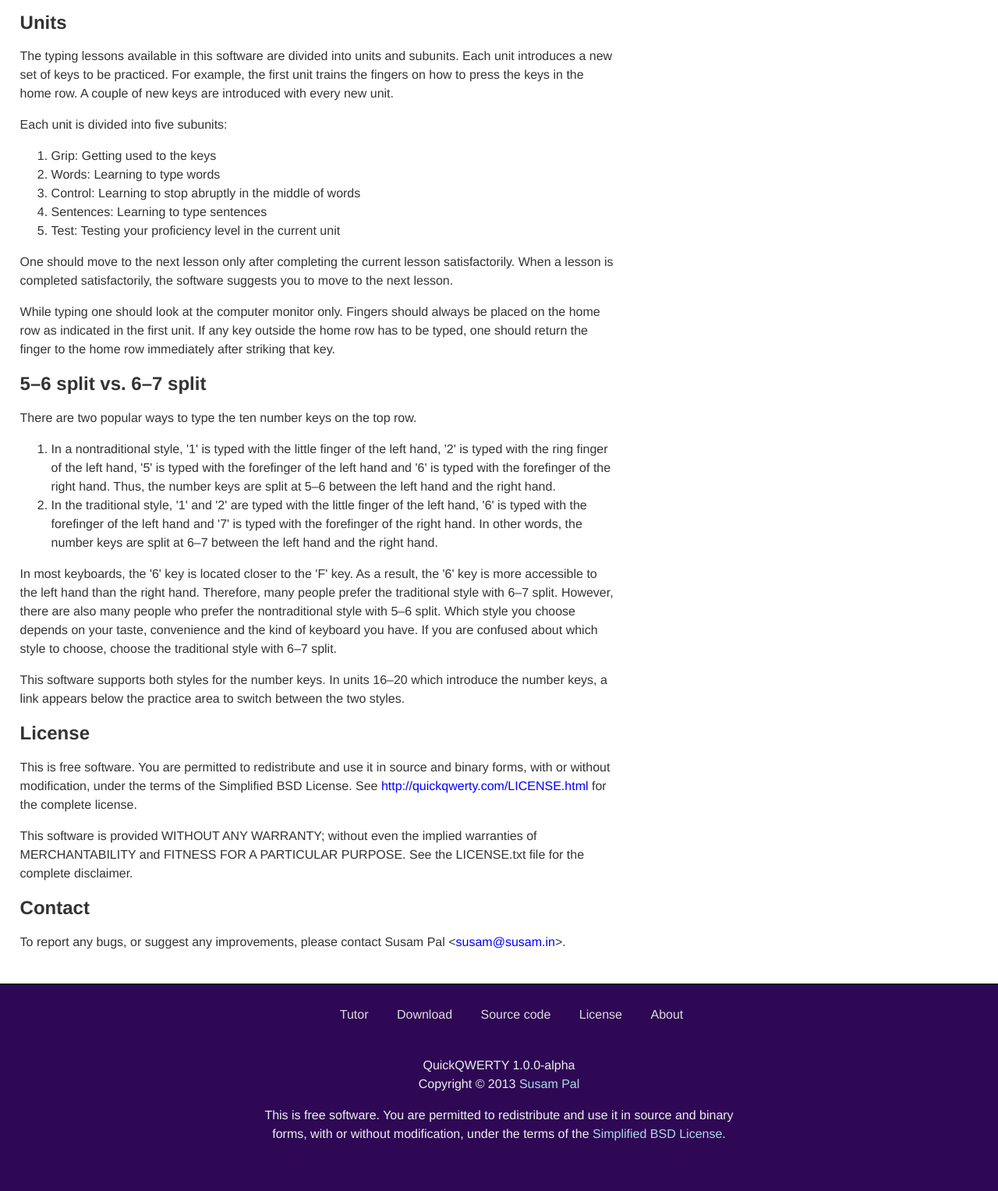
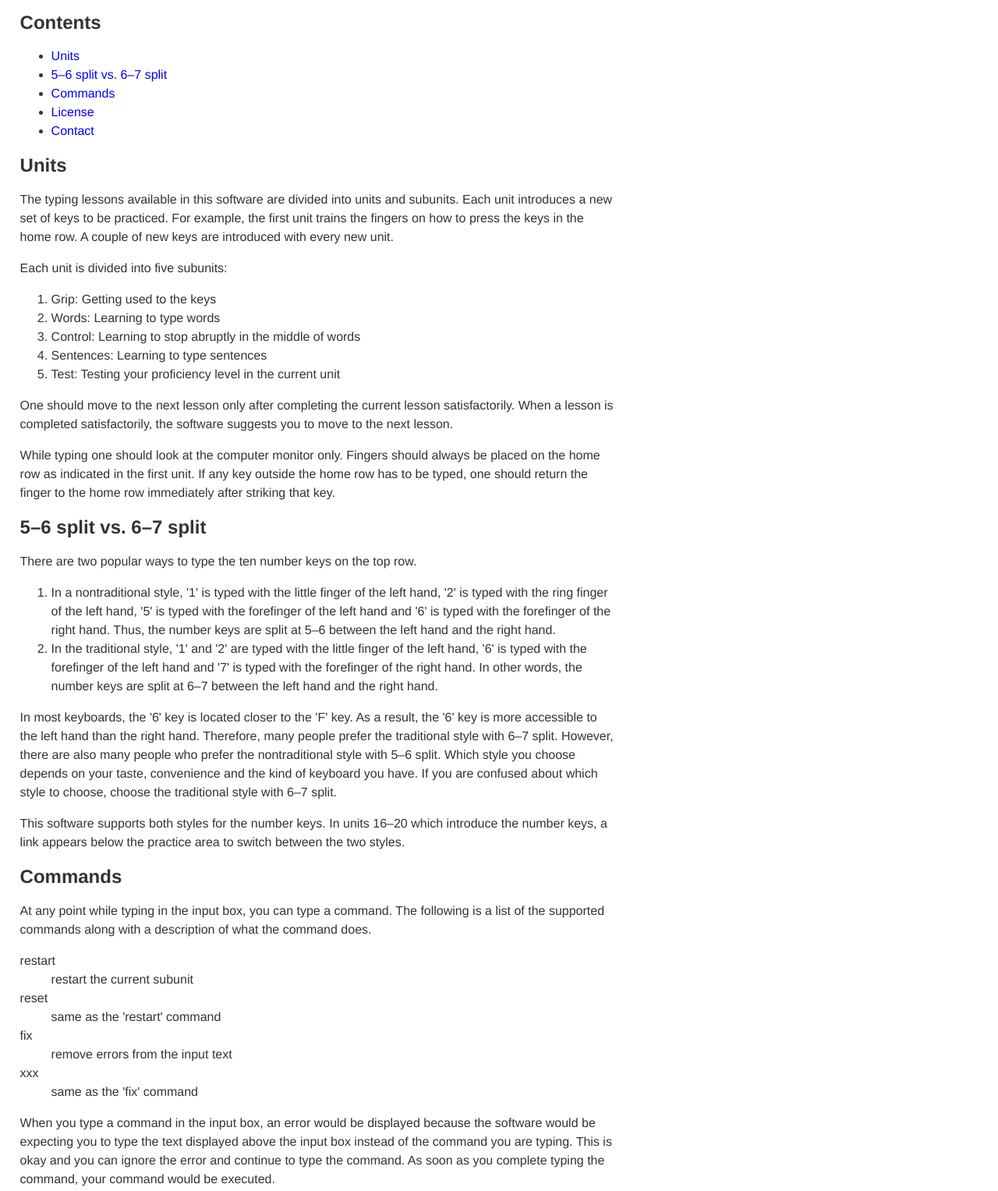
Before and after one commit to susam/quickqwerty, a plain HTML site: page README.html in a window 1280 px wide. Shown: the part 221-1748 px from the top of the page at 78% size. Drawn offline with Linux system fonts and the light colour scheme.

Commit message:
Add details about input commands in README
Edit README.html and README.md to create a new section called
'Commands' that describes the usage of the input commands.
Additionally, edit Units object and remove all occurrences of
the string 'fix' from the lessons because this is now reserved
as an input command.

```diff
--- a/README.html
+++ b/README.html
@@ -80,20 +80,25 @@ window.onload = function()
     right finger for each key.
     </p>
 
-    <h2>Units</h2>
+    <h2>Contents</h2>
+    <ul>
+        <li><a href="#units">Units</a></li>
+        <li><a href="#split">5&ndash;6 split vs. 6&ndash;7 split</a></li>
+        <li><a href="#commands">Commands</a></li>
+        <li><a href="#license">License</a></li>
+        <li><a href="#contact">Contact</a></li>
+    </ul>
 
+    <h2 id="units">Units</h2>
     <p>
     The typing lessons available in this software are divided into units
     and subunits. Each unit introduces a new set of keys to be
     practiced. For example, the first unit trains the fingers on how to
     press the keys in the home row. A couple of new keys are introduced
     with every new unit.
-    </p>
-
-    <p>
+    </p><p>
     Each unit is divided into five subunits:
     </p>
-
     <ol>
         <li>Grip: Getting used to the keys</li>
         <li>Words: Learning to type words</li>
@@ -101,22 +106,18 @@ window.onload = function()
         <li>Sentences: Learning to type sentences</li>
         <li>Test: Testing your proficiency level in the current unit</li>
     </ol>
-
     <p>
     One should move to the next lesson only after completing the current
     lesson satisfactorily. When a lesson is completed satisfactorily,
     the software suggests you to move to the next lesson.
-    </p>
-
-    <p>
+    </p><p>
     While typing one should look at the computer monitor only. Fingers
     should always be placed on the home row as indicated in the first unit.
     If any key outside the home row has to be typed, one should return the
     finger to the home row immediately after striking that key.
     </p>
 
-    <h2>5&ndash;6 split vs. 6&ndash;7 split</h2>
-
+    <h2 id="split">5&ndash;6 split vs. 6&ndash;7 split</h2>
     <p>
     There are two popular ways to type the ten number keys on the top
     row.
@@ -152,24 +153,41 @@ window.onload = function()
     the practice area to switch between the two styles.
     </p>
 
-    <h2>License</h2>
+    <h2 id="commands">Commands</h2>
+    <p>
+    At any point while typing in the input box, you can type a command.
+    The following is a list of the supported commands along with a
+    description of what the command does.
+    </p>
+    <dl>
+        <dt>restart</dt><dd>restart the current subunit</dd>
+        <dt>reset</dt><dd>same as the 'restart' command</dd>
+        <dt>fix</dt><dd>remove errors from the input text</dd>
+        <dt>xxx</dt><dd>same as the 'fix' command</dd>
+    </dl>
+    <p>
+    When you type a command in the input box, an error would be
+    displayed because the software would be expecting you to type the
+    text displayed above the input box instead of the command you are
+    typing. This is okay and you can ignore the error and continue to
+    type the command. As soon as you complete typing the command, your
+    command would be executed.
+    </p>
 
+    <h2 id="license">License</h2>
     <p>
     This is free software. You are permitted to redistribute and use it
     in source and binary forms, with or without modification, under the
     terms of the Simplified BSD License. See <a
     href="http://quickqwerty.com/LICENSE.html">http://quickqwerty.com/LICENSE.html</a>
     for the complete license.
-    </p>
-
-    <p>
+    </p><p>
     This software is provided WITHOUT ANY WARRANTY; without even the
     implied warranties of MERCHANTABILITY and FITNESS FOR A PARTICULAR
     PURPOSE. See the LICENSE.txt file for the complete disclaimer.
     </p>
 
-    <h2>Contact</h2>
-
+    <h2 id="contact">Contact</h2>
     <p>
     To report any bugs, or suggest any improvements, please contact
     Susam Pal &lt;<a
--- a/scripts/units.js
+++ b/scripts/units.js
@@ -550,7 +550,7 @@ var Units = {
                 // Unit 10 - Words
                 'Words':
                 'axe axiom. latex maximum. axial exile. axion borax; ' +
-                'codex excel. fix six. mix xenon. toxin tax. linux unix; ' +
+                'codex excel. six. mix xenon. toxin tax. linux unix; ' +
                 'hoax fax. fox reflex. wax extra. xerox fedex. ox text; ' +
                 'exist exit. exert helix. galaxy hexadecimal. maxim tex; ' +
                 'next relax. texas exam. exclude lexical;',
@@ -558,7 +558,7 @@ var Units = {
 
                 // Unit 10 - Control
                 'Control':
-                'a ax axi axio axiom. x xe xen xeno xenon. f fi fix. ' +
+                'a ax axi axio axiom. x xe xen xeno xenon. s si six. ' +
                 'e ex ext extr extra. g ga gal gala galax galaxy. ' +
                 'h he hex hexa hexad hexade hexadec hexadeci hexadecim ' +
                 'hexadecima hexadecimal. t te tex texa texas. b bo box. ' +
```
Also changed, not shown: README.md.
